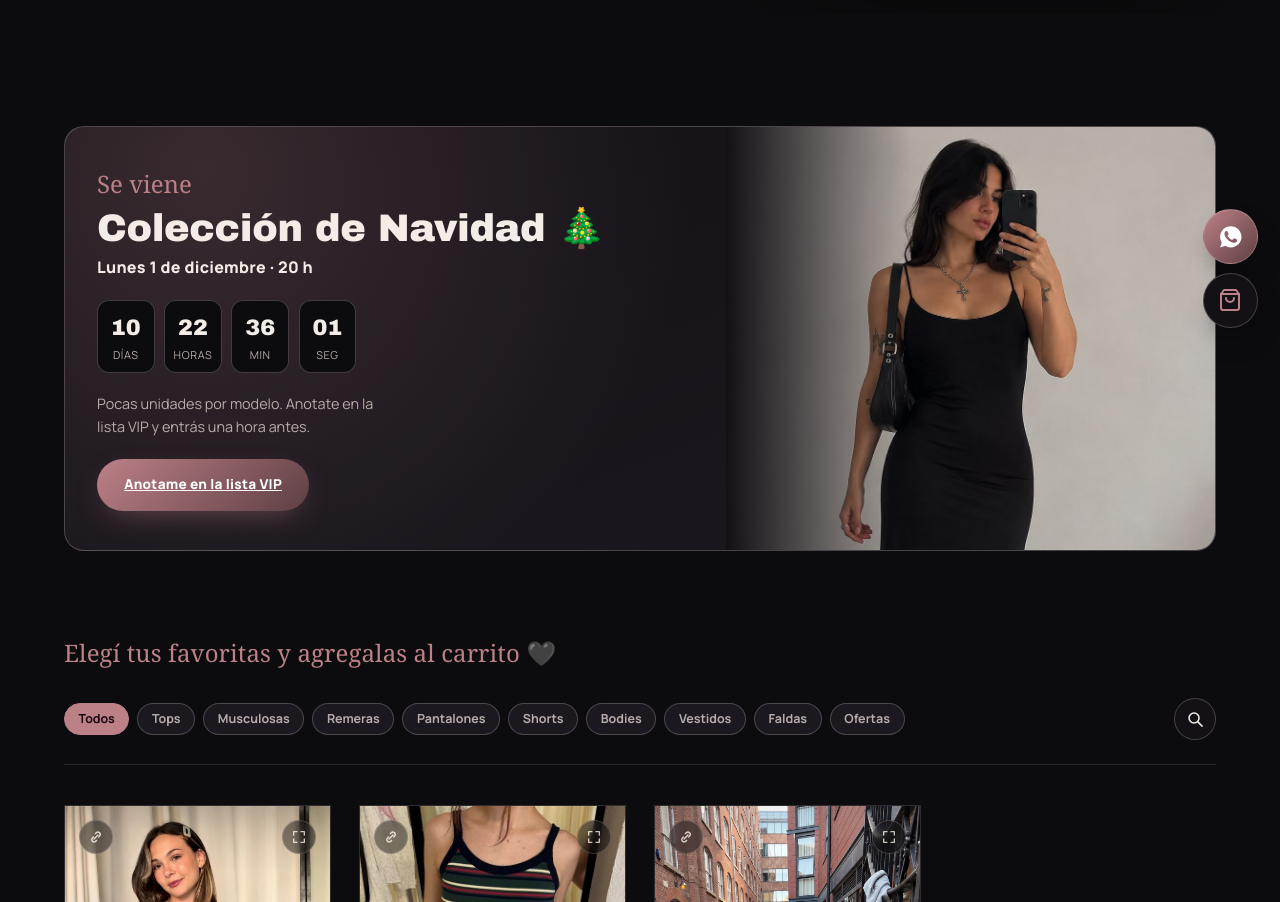
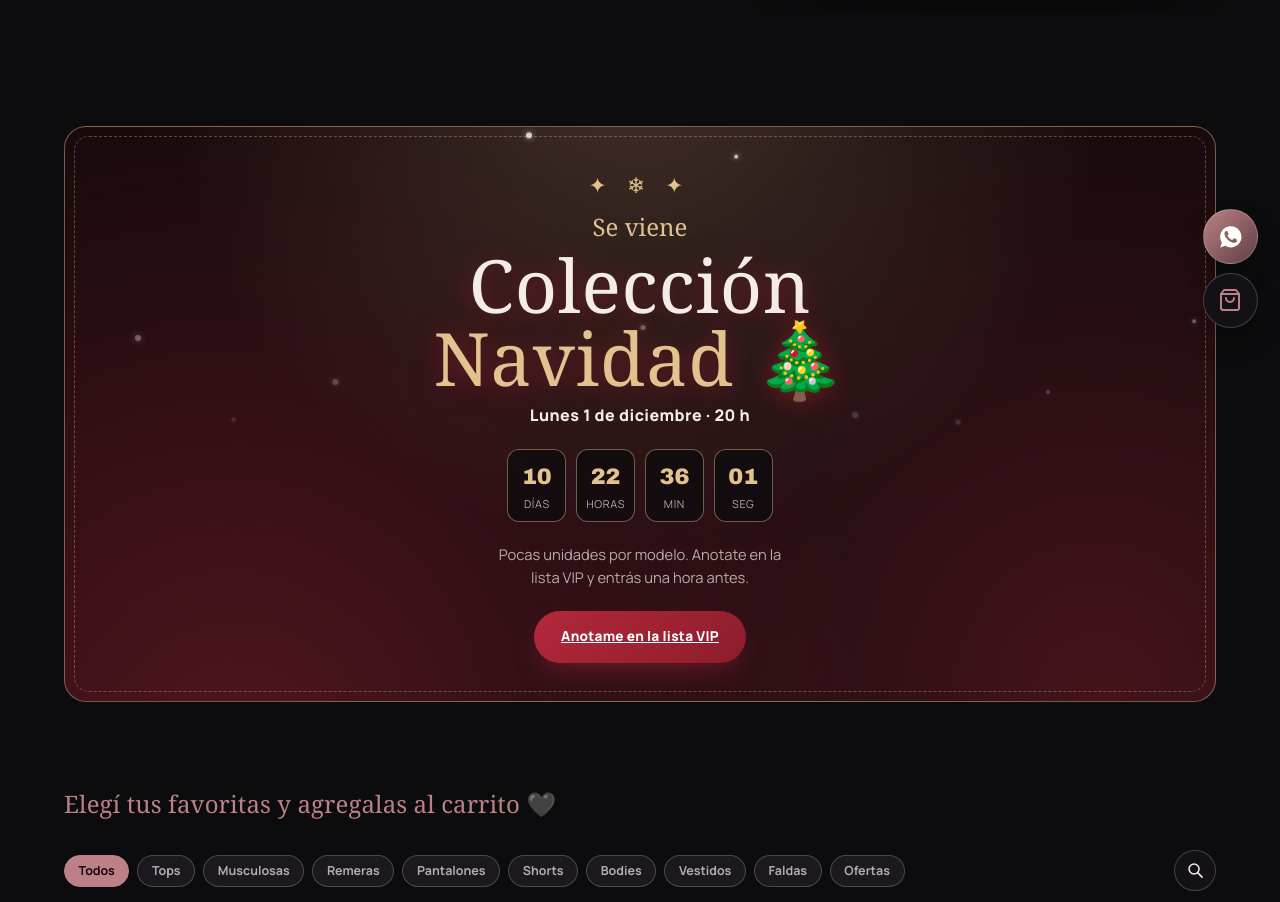
Before and after one commit to rodrigocampo779/atajfemme, a plain HTML site: page index.html in a window 1280 px wide. Shown: the part 450-1352 px from the top of the page. Drawn offline with Linux system fonts and the light colour scheme; a web font is replaced by a local one.

Commit message:
Banner de Navidad sin modelo: rojo y dorado, nieve y papel de regalo
Co-Authored-By: Claude Sonnet 5.5 <noreply@anthropic.com>

```diff
--- a/index.html
+++ b/index.html
@@ -198,41 +198,58 @@
   .drop[hidden]{ display:none; }
   .drop{ margin-top:2rem; }
   .drop__card{
-    position:relative; overflow:hidden; display:grid; grid-template-columns:1.15fr .85fr;
-    border-radius:20px; border:1px solid var(--line-strong);
+    --xred:#8c1d2b; --xgold:#e2c28e;
+    position:relative; overflow:hidden; text-align:center; padding:2.6rem 1.4rem 2.4rem;
+    border-radius:22px; border:1px solid rgba(226,194,142,.45);
     background:
-      radial-gradient(circle at 12% 10%, rgba(188,129,135,.22), transparent 45%),
-      linear-gradient(160deg,var(--ink-2),var(--ink-3));
-  }
-  .drop__body{
-    padding:2.4rem 2rem; display:flex; flex-direction:column; justify-content:center;
-    align-items:flex-start; text-align:left; position:relative; z-index:1;
-  }
-  .drop__media{ position:relative; min-height:100%; }
-  .drop__media img{ position:absolute; inset:0; width:100%; height:100%; object-fit:cover; object-position:top; }
-  .drop__media::after{
-    content:""; position:absolute; inset:0;
-    background:linear-gradient(90deg,var(--ink-2) 0%, rgba(12,11,13,0) 38%);
-  }
-  .drop__eyebrow{ margin:0; font-family:var(--font-gothic); font-size:1.5rem; color:var(--rose); }
-  .drop__title{ margin:.2rem 0 .4rem; font-size:clamp(1.5rem,4.2vw,2.4rem); line-height:1.1; }
-  .drop__when{ margin:0 0 1.2rem; color:var(--bone); font-weight:800; letter-spacing:.02em; }
-  .drop__count{ display:flex; justify-content:flex-start; gap:.6rem; margin-bottom:1.2rem; }
-  @media (max-width:640px){
-    .drop__card{ grid-template-columns:1fr; }
-    .drop__media{ order:-1; min-height:260px; }
-    .drop__media::after{ background:linear-gradient(0deg,var(--ink-2) 0%, rgba(12,11,13,0) 45%); }
-    .drop__body{ padding:1.4rem 1.2rem 1.8rem; align-items:center; text-align:center; margin-top:-2.2rem; }
-    .drop__count{ justify-content:center; }
-  }
+      radial-gradient(circle at 50% -10%, rgba(226,194,142,.20), transparent 55%),
+      radial-gradient(circle at 15% 110%, rgba(140,29,43,.55), transparent 55%),
+      radial-gradient(circle at 90% 100%, rgba(140,29,43,.45), transparent 50%),
+      linear-gradient(170deg,#1a0a0d,#0c0b0d);
+  }
+  /* borde interno punteado, como papel de regalo */
+  .drop__card::before{
+    content:""; position:absolute; inset:9px; border-radius:15px; pointer-events:none;
+    border:1px dashed rgba(226,194,142,.35);
+  }
+  .drop__snow{ position:absolute; inset:0; pointer-events:none; overflow:hidden; }
+  .drop__snow i{
+    position:absolute; top:-12px; width:6px; height:6px; border-radius:50%;
+    background:rgba(255,255,255,.85); box-shadow:0 0 6px rgba(255,255,255,.7);
+    animation:dropFall linear infinite;
+  }
+  @keyframes dropFall{ to{ transform:translate3d(18px,330px,0); opacity:.1; } }
+  .drop__snow i:nth-child(1){ left:5%;  animation-duration:9s;  animation-delay:-1s; }
+  .drop__snow i:nth-child(2){ left:13%; animation-duration:12s; animation-delay:-6s; width:4px; height:4px; }
+  .drop__snow i:nth-child(3){ left:22%; animation-duration:10s; animation-delay:-3s; }
+  .drop__snow i:nth-child(4){ left:31%; animation-duration:13s; animation-delay:-8s; width:4px; height:4px; }
+  .drop__snow i:nth-child(5){ left:40%; animation-duration:9.5s; animation-delay:-5s; }
+  .drop__snow i:nth-child(6){ left:49%; animation-duration:11s; animation-delay:-2s; width:5px; height:5px; }
+  .drop__snow i:nth-child(7){ left:58%; animation-duration:12.5s; animation-delay:-9s; width:4px; height:4px; }
+  .drop__snow i:nth-child(8){ left:67%; animation-duration:10s; animation-delay:-4s; }
+  .drop__snow i:nth-child(9){ left:76%; animation-duration:13s; animation-delay:-7s; width:5px; height:5px; }
+  .drop__snow i:nth-child(10){ left:84%; animation-duration:9s; animation-delay:-2.5s; width:4px; height:4px; }
+  .drop__snow i:nth-child(11){ left:92%; animation-duration:11.5s; animation-delay:-6.5s; }
+  .drop__snow i:nth-child(12){ left:97%; animation-duration:10.5s; animation-delay:-1.5s; width:4px; height:4px; }
+  @media (prefers-reduced-motion:reduce){ .drop__snow i{ animation:none; opacity:.5; top:20%; } }
+  .drop__deco{ position:relative; margin:0 0 .3rem; font-size:1.35rem; letter-spacing:.5rem; color:var(--xgold); }
+  .drop__eyebrow{ position:relative; margin:0; font-family:var(--font-gothic); font-size:1.5rem; color:var(--xgold); }
+  .drop__title{
+    position:relative; margin:.1rem 0 .5rem; font-family:var(--font-gothic); font-weight:400;
+    font-size:clamp(2.6rem,11vw,4.6rem); line-height:1; letter-spacing:.01em; color:var(--bone);
+    text-shadow:0 2px 24px rgba(140,29,43,.8);
+  }
+  .drop__title em{ font-style:normal; color:var(--xgold); }
+  .drop__when{ position:relative; margin:0 0 1.3rem; color:var(--bone); font-weight:800; letter-spacing:.03em; }
+  .drop__count{ position:relative; display:flex; justify-content:center; gap:.6rem; margin-bottom:1.3rem; }
   .drop__count div{
-    min-width:3.6rem; padding:.55rem .4rem; border-radius:12px; background:var(--ink);
-    border:1px solid var(--line-strong); display:flex; flex-direction:column; align-items:center;
-  }
-  .drop__count b{ font-family:var(--font-display); font-size:1.4rem; font-variant-numeric:tabular-nums; color:var(--bone); }
+    min-width:3.7rem; padding:.55rem .4rem; border-radius:12px; background:rgba(12,11,13,.75);
+    border:1px solid rgba(226,194,142,.45); display:flex; flex-direction:column; align-items:center;
+  }
+  .drop__count b{ font-family:var(--font-display); font-size:1.4rem; font-variant-numeric:tabular-nums; color:var(--xgold); }
   .drop__count span{ font-size:.68rem; color:var(--bone-dim); text-transform:uppercase; letter-spacing:.06em; }
-  .drop__sub{ margin:0 0 1.3rem; max-width:34ch; font-size:.9rem; color:var(--bone-dim); }
-  @media (max-width:640px){ .drop__sub{ margin-inline:auto; } }
+  .drop__sub{ position:relative; margin:0 auto 1.3rem; max-width:34ch; font-size:.92rem; color:var(--bone-dim); }
+  .drop .btn--primary{ position:relative; background:linear-gradient(135deg,#b3283a,var(--xred)); box-shadow:0 10px 30px -12px rgba(179,40,58,.7); }
   .btn--add{ background:var(--ink-3); color:var(--bone); border:1px solid var(--line-strong); width:100%; margin-top:1.1rem; }
   .btn--add:hover{ background:var(--rose); border-color:var(--rose); color:#1a0510; }
 
@@ -825,9 +842,10 @@
 
   <section class="wrap drop" id="dropNavidad" hidden>
     <div class="drop__card">
-     <div class="drop__body">
+      <div class="drop__snow" aria-hidden="true"><i></i><i></i><i></i><i></i><i></i><i></i><i></i><i></i><i></i><i></i><i></i><i></i></div>
+      <p class="drop__deco" aria-hidden="true">✦ ❄ ✦</p>
       <p class="drop__eyebrow">Se viene</p>
-      <h2 class="drop__title">Colección de Navidad 🎄</h2>
+      <h2 class="drop__title">Colección<br><em>Navidad</em> 🎄</h2>
       <p class="drop__when">Lunes 1 de diciembre · 20 h</p>
       <div class="drop__count" id="dropCount" aria-live="off">
         <div><b id="dropD">0</b><span>días</span></div>
@@ -837,10 +855,6 @@
       </div>
       <p class="drop__sub">Pocas unidades por modelo. Anotate en la lista VIP y entrás una hora antes.</p>
       <a class="btn btn--primary" id="dropVip" href="#" target="_blank" rel="noopener">Anotame en la lista VIP</a>
-     </div>
-     <div class="drop__media" aria-hidden="true">
-      <img src="img/p/lupe-2a6a12c7.jpg" alt="" loading="lazy">
-     </div>
     </div>
   </section>
 
```
